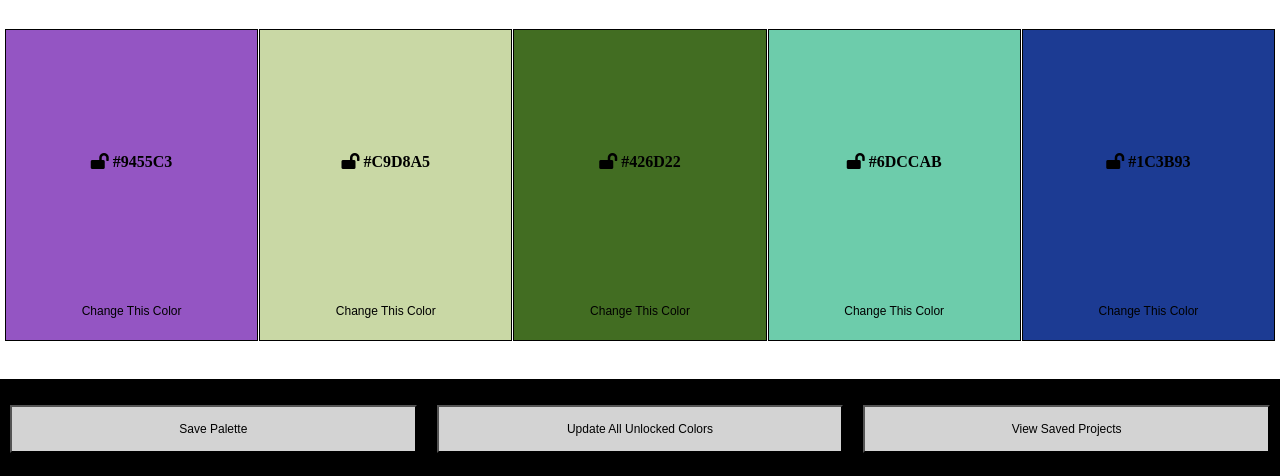
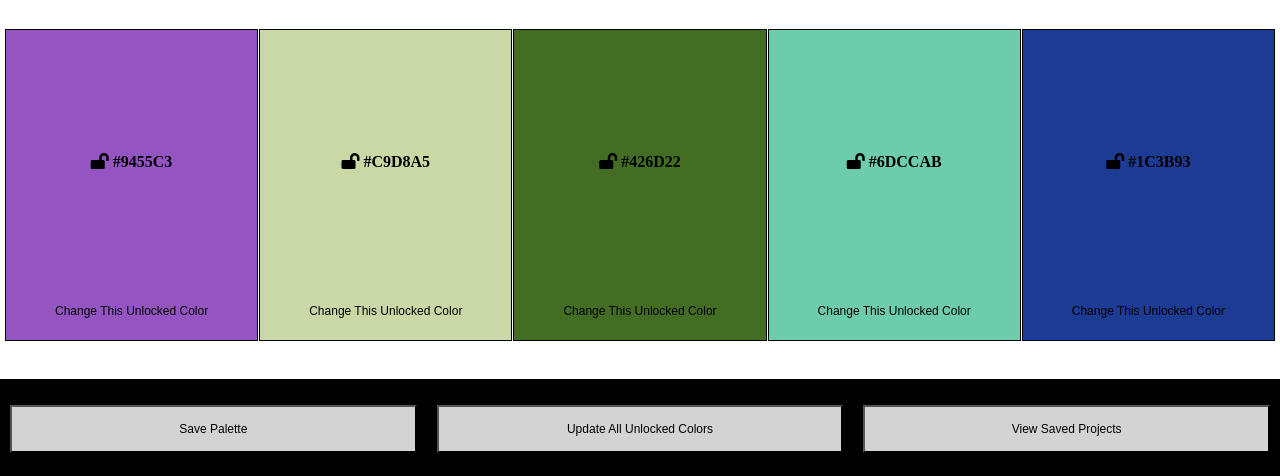
Before and after one commit to saraebbers/palette-picker, a website: page public/index.html in a window 1280 px wide. Shown: the part 113-589 px from the top of the page. Drawn offline with nearby package versions, Linux system fonts and the light colour scheme.

Commit message:
Add Id to server error message

```diff
--- a/public/index.html
+++ b/public/index.html
@@ -13,31 +13,31 @@
       <div class="palette zero">
         <div class="box zero-color">
           <i class="fas fa-lock-open"></i>
-          <button class="change-btn change-zero">Change This Color</button>
+          <button class="change-btn change-zero">Change This Unlocked Color</button>
         </div>
       </div>
       <div class="palette one">
         <div class="box one-color">
           <i class="fas fa-lock-open"></i>
-          <button class="change-btn change-one">Change This Color</button>
+          <button class="change-btn change-one">Change This Unlocked Color</button>
         </div>
       </div>
       <div class="palette two">
         <div class="box two-color">
           <i class="fas fa-lock-open"></i>
-          <button class="change-btn change-two">Change This Color</button>
+          <button class="change-btn change-two">Change This Unlocked Color</button>
         </div>
       </div>
       <div class="palette three">
         <div class="box three-color">
           <i class="fas fa-lock-open"></i>
-          <button class="change-btn change-three">Change This Color</button>
+          <button class="change-btn change-three">Change This Unlocked Color</button>
         </div>
       </div>
       <div class="palette four">
         <div class="box four-color">
           <i class="fas fa-lock-open"></i>
-          <button class="change-btn change-four">Change This Color</button>
+          <button class="change-btn change-four">Change This Unlocked Color</button>
         </div>
       </div>
     </section>
--- a/server.js
+++ b/server.js
@@ -81,7 +81,7 @@
     response.status(200).json( { project })
   } else {
     return response.status(404).send({
-      error: 'Project was not found, please try again with the correct information'
+      error: `Project was not found with an id of ${id}, please try again with the correct information`
     })
   }
 })
```
